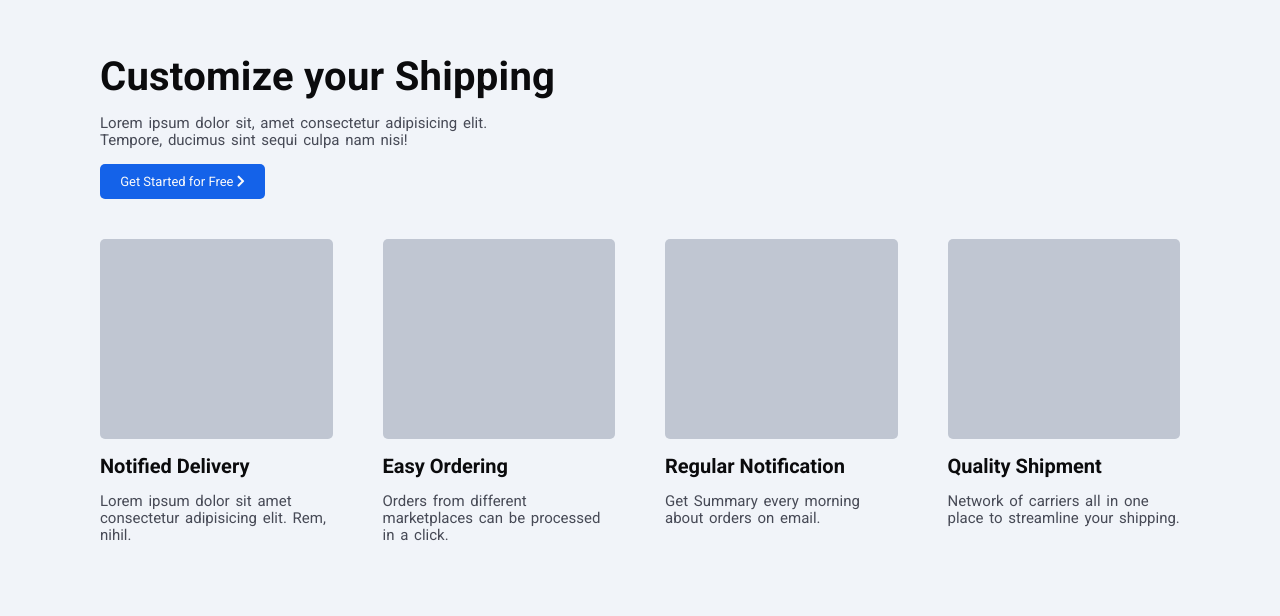
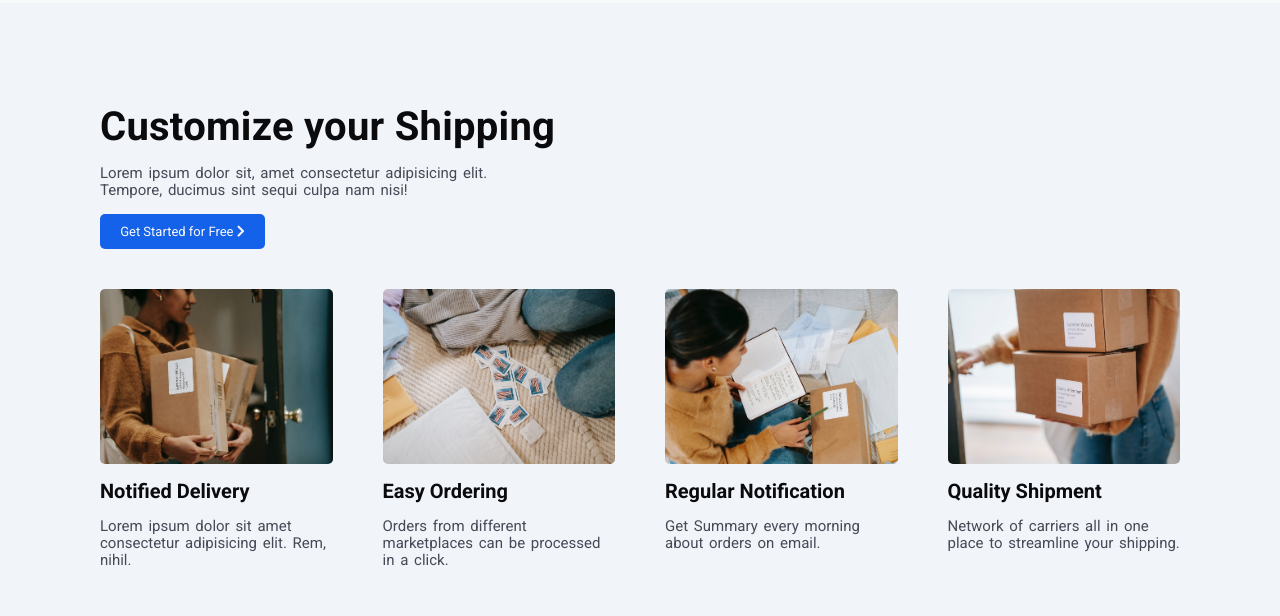
Before and after one commit to nguyntony/mock-remake, a website: page index.html in a window 1280 px wide. Shown: the part 1564-2180 px from the top of the page. Drawn offline with nearby package versions, Linux system fonts and the light colour scheme; files that its build step writes are made by us from their sources; files whose address does not match are found by name.

Commit message:
saving progress, mobile nav

```diff
--- a/index.html
+++ b/index.html
@@ -30,6 +30,10 @@
         <li><div class="divider"></div></li>
         <li><a href="#">Sign In</a></li>
         <li><a href="#">Get Started</a></li>
+      </ul>
+
+      <ul class="nav__mobile">
+        <i class="fas fa-caret-square-down"></i>
       </ul>
     </nav>
 
@@ -120,24 +124,24 @@
       </div>
       <div class="customize__cards-container">
         <div class="card">
-          <div></div>
+          <div class="card__img-one"></div>
           <h3>Notified Delivery</h3>
           <p>
             Lorem ipsum dolor sit amet consectetur adipisicing elit. Rem, nihil.
           </p>
         </div>
         <div class="card">
-          <div></div>
+          <div class="card__img-two"></div>
           <h3>Easy Ordering</h3>
           <p>Orders from different marketplaces can be processed in a click.</p>
         </div>
         <div class="card">
-          <div></div>
+          <div class="card__img-three"></div>
           <h3>Regular Notification</h3>
           <p>Get Summary every morning about orders on email.</p>
         </div>
         <div class="card">
-          <div></div>
+          <div class="card__img-four"></div>
           <h3>Quality Shipment</h3>
           <p>
             Network of carriers all in one place to streamline your shipping.
--- a/scss/_customize.scss
+++ b/scss/_customize.scss
@@ -1,11 +1,18 @@
 .customize {
   background-color: $bg1;
   padding: 10rem;
-  padding-bottom: 20rem;
+  // padding-bottom: 25rem;
+
+  @include media('>1550px') {
+    padding: 10rem 15rem;
+  }
 
   @include media('>1800px') {
-    padding: 10rem 35rem;
-    padding-bottom: 20rem;
+    padding: 10rem 25rem;
+  }
+
+  @include media('<550px') {
+    padding: 10rem 5rem;
   }
 
   &__content {
@@ -21,26 +28,28 @@
 
   &__cards-container {
     @include card-container;
-    // display: none;
 
     .card {
-      // width: 30rem;
       @include card;
 
-      div {
-        // img will be added later
-        height: 20rem;
-        width: 100%;
-        background-color: #c0c6d2;
-        border-radius: 0.5rem;
+      &__img-one {
+        @include card-img;
+        background-image: url(/img/custom1.jpeg);
       }
 
-      h3 {
-        margin: 1.5rem 0;
+      &__img-two {
+        @include card-img;
+        background-image: url(/img/custom2.jpeg);
       }
 
-      p {
-        max-width: 24rem;
+      &__img-three {
+        @include card-img;
+        background-image: url(/img/custom3.jpeg);
+      }
+
+      &__img-four {
+        @include card-img;
+        background-image: url(/img/custom4.jpeg);
       }
     }
   }
--- a/scss/_global.scss
+++ b/scss/_global.scss
@@ -33,12 +33,24 @@ h1 {
   font-size: 7rem;
   font-weight: 900;
   color: $main-black;
+
+  @include media('<699px') {
+    font-size: 5rem;
+  }
+
+  @include media('<500px') {
+    font-size: 4rem;
+  }
 }
 
 h2 {
   font-size: 4rem;
   color: $main-black;
   letter-spacing: 0.25px;
+
+  @include media('<699px') {
+    font-size: 3rem;
+  }
 }
 
 h3 {
@@ -73,12 +85,27 @@ p {
   display: flex;
   flex-direction: row;
   padding: 2rem 0;
+
+  @include media('<1180px') {
+    flex-wrap: wrap;
+  }
 }
 
 @mixin card {
   // play with this value to achieve a grid like structure. 40%, 100%
   width: 25%;
   margin-right: 5rem;
+
+  @include media('<1370px') {
+    width: 40%;
+    margin-bottom: 5rem;
+  }
+
+  @include media('<860px') {
+    width: 90%;
+    margin-right: 0rem;
+    margin-bottom: 5rem;
+  }
 
   &:last-child {
     margin-right: 0;
--- a/scss/_main.scss
+++ b/scss/_main.scss
@@ -12,6 +12,10 @@
   }
   @include media('>1800px') {
     padding: 5rem 35rem;
+  }
+
+  @include media('<550px') {
+    padding: 5rem;
   }
 
   &__content {
@@ -38,6 +42,11 @@
         display: flex;
         flex-direction: row;
         justify-content: space-between;
+        max-width: 51rem;
+
+        @include media('<555px') {
+          flex-direction: column;
+        }
 
         input {
           height: 4rem;
@@ -83,7 +92,7 @@
     .img-wrapper {
       overflow: hidden;
 
-      @include media('<1250px') {
+      @include media('<1180px') {
         display: none;
       }
 
--- a/scss/_manage.scss
+++ b/scss/_manage.scss
@@ -5,17 +5,16 @@
   justify-content: space-between;
   position: relative;
 
-  // background-image: linear-gradient(
-  //   to right,
-  //   $dark-blue,
-  //   $dark-blue 15%,
-  //   $dark-blue 15%,
-  //   $dark-blue 85%,
-  //   $bg1 85%
-  // );
+  @include media('>1550px') {
+    padding: 15rem 25rem;
+  }
 
   @include media('>1800px') {
     padding: 10rem 35rem;
+  }
+
+  @include media('<550px') {
+    padding: 5rem;
   }
 
   &__content {
@@ -29,6 +28,7 @@
     p {
       color: $bg2;
       margin: 1.5rem 0;
+      margin-bottom: 2rem;
       max-width: 50rem;
     }
 
@@ -39,17 +39,29 @@
 
   &__graphic {
     position: absolute;
-    top: -13rem;
-    right: 35rem;
+    top: -5rem;
+    right: 10rem;
+
+    @include media('>1550px') {
+      right: 25rem;
+    }
+
+    @include media('>1800px') {
+      right: 35rem;
+    }
 
     .img-wrapper {
       width: 40rem;
-      border-radius: 1rem;
       overflow: hidden;
-    }
 
-    img {
-      width: 100%;
+      @include media('<1180px') {
+        display: none;
+      }
+
+      img {
+        width: 100%;
+        border-radius: 1rem;
+      }
     }
   }
 }
--- a/scss/_nav.scss
+++ b/scss/_nav.scss
@@ -7,6 +7,11 @@
   padding: 3rem 10rem;
   position: sticky;
   top: 0;
+  z-index: 1;
+
+  @include media('<1125px') {
+    padding: 3rem 5rem;
+  }
 
   &__logo {
     display: flex;
--- a/scss/_ship.scss
+++ b/scss/_ship.scss
@@ -2,8 +2,16 @@
   background-color: $bg2;
   padding: 10rem;
 
+  @include media('>1550px') {
+    padding: 10rem 15rem;
+  }
+
   @include media('>1800px') {
-    padding: 10rem 35rem;
+    padding: 10rem 25rem;
+  }
+
+  @include media('<550px') {
+    padding: 10rem 5rem;
   }
 
   &__content {
@@ -25,22 +33,22 @@
 
       &__img-one {
         @include card-img;
-        background-image: url(/img/logo1.png);
+        background-image: url(/img/ship1.png);
       }
 
       &__img-two {
         @include card-img;
-        background-image: url(/img/logo2.jpeg);
+        background-image: url(/img/ship2.jpeg);
       }
 
       &__img-three {
         @include card-img;
-        background-image: url(/img/logo3.png);
+        background-image: url(/img/ship3.png);
       }
 
       &__img-four {
         @include card-img;
-        background-image: url(/img/logo4.png);
+        background-image: url(/img/ship4.png);
       }
     }
   }
--- a/scss/style.scss
+++ b/scss/style.scss
@@ -1,5 +1,5 @@
+@import 'breakpoints';
 @import 'global';
-@import 'breakpoints';
 @import 'nav';
 @import 'main';
 @import 'ship';
```
Also changed, not shown: img/custom1.jpeg (added), img/custom2.jpeg (added), img/custom3.jpeg (added), img/custom4.jpeg (added), img/qr.jpeg (deleted), img/ship1.png (renamed from img/logo1.png), img/ship2.jpeg (renamed from img/logo2.jpeg), img/ship3.png (renamed from img/logo3.png), img/ship4.png (renamed from img/logo4.png).
